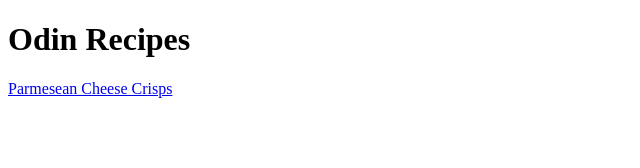
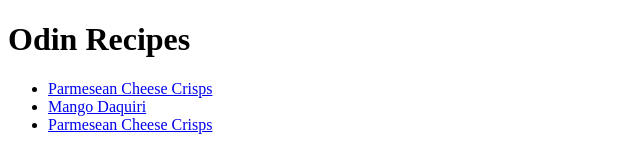
Before and after one commit to lcatz/odin-recipes, a plain HTML site: page index.html in a window 1280 px wide. Shown: the whole page, without its empty margins (0-640 px from the left). Drawn offline with Linux system fonts and the light colour scheme.

Commit message:
re-commit/wrong directory

```diff
--- a/index.html
+++ b/index.html
@@ -9,6 +9,15 @@
 
     <h1>Odin Recipes</h1>
 
-        <a href="recipes/lasagna.html">Parmesean Cheese Crisps</a>
+        <ul>
+
+            <li><a href="recipes/parmesean_crisps.html">Parmesean Cheese Crisps</a></li>
+
+            <li><a href="recipes/mango_daquiri.html">Mango Daquiri</a></li>
+
+            <li><a href="recipes/parmesean_crisps.html">Parmesean Cheese Crisps</a></li>
+
+        </ul>
+
 </body>
 </html>
```
Also changed, not shown: recipe_images/mango-daiquiri-recipe.jpg (added).
